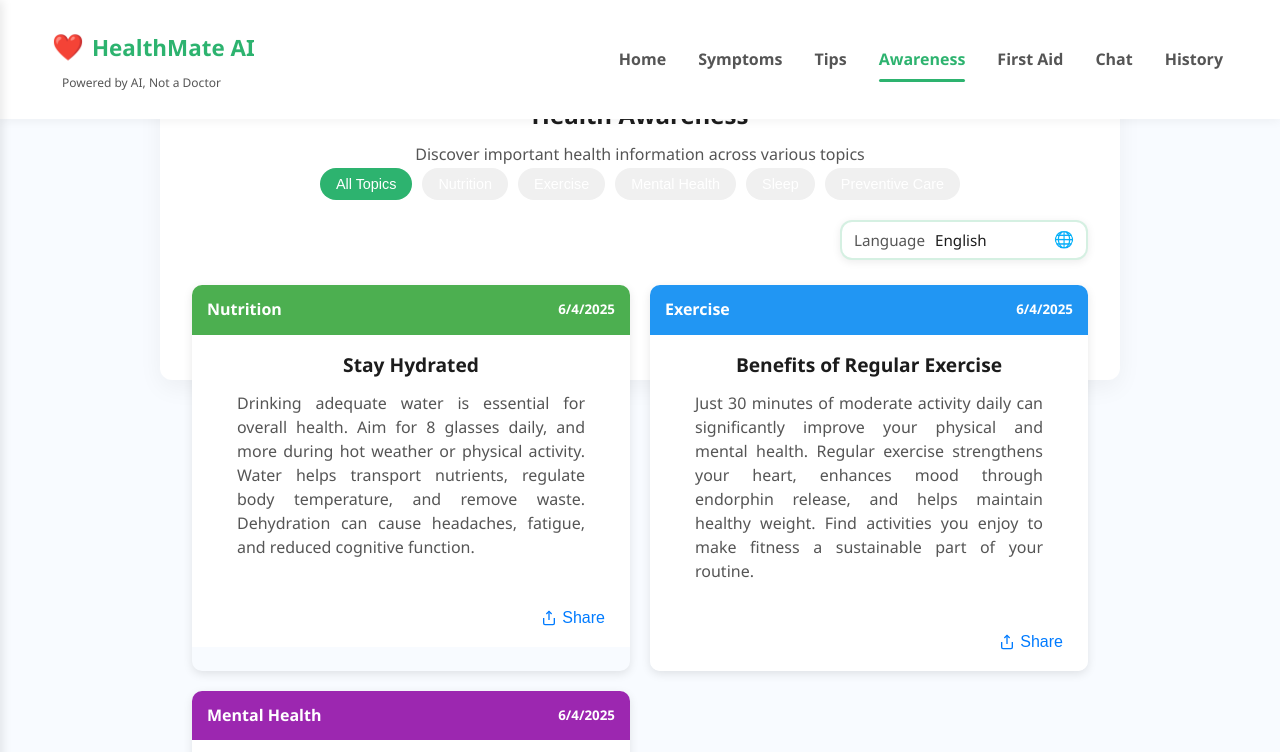
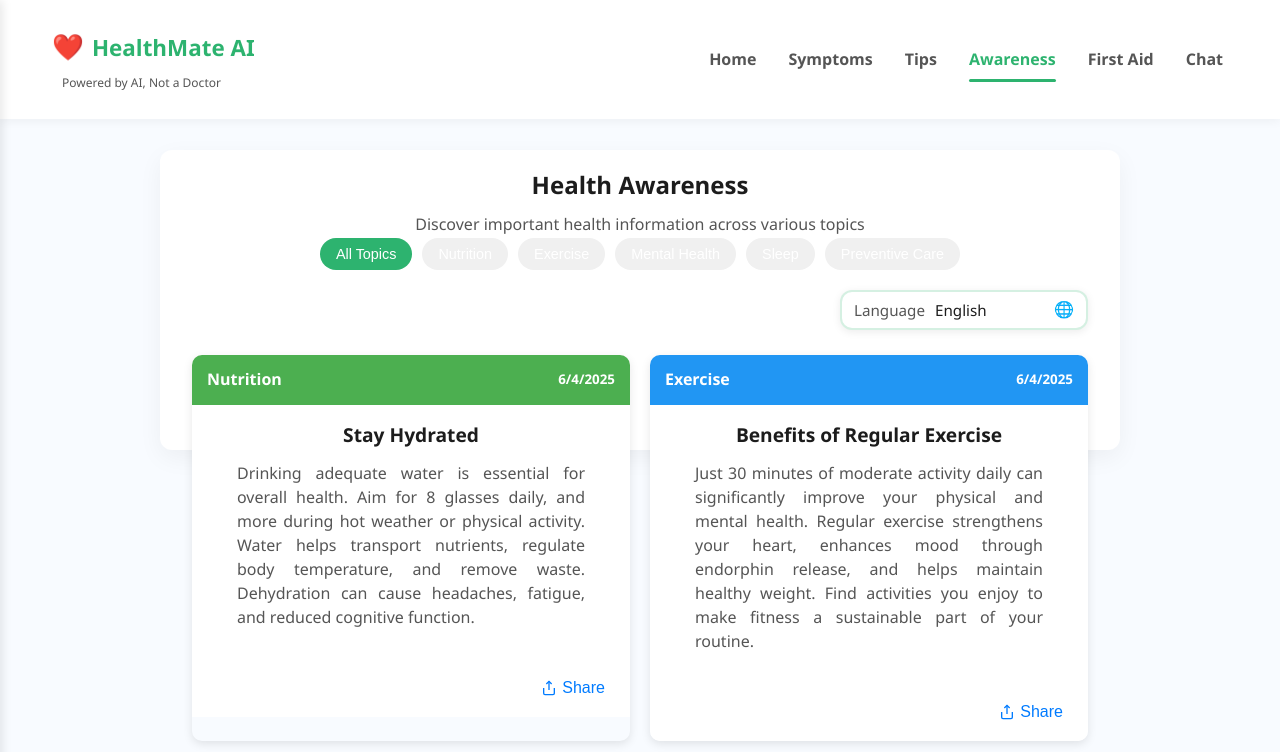
Before and after one commit to michealdvlp/CJID_HEALTHMATE_AI_2, a website: page frontend/awareness.html in a window 1280 px wide. Shown: the top 752 px of the page. Drawn offline with Linux system fonts and the light colour scheme; no server answers.

Commit message:
Update awareness.html

```diff
--- a/frontend/awareness.html
+++ b/frontend/awareness.html
@@ -537,7 +537,7 @@
 
 /* Adjust content spacing to account for fixed header */
 .screen {
-  margin-top: 80px; /* Account for fixed header */
+  margin-top: 150px; /* Account for fixed header */
   padding-top: 1rem;
 }
 
@@ -555,7 +555,7 @@
 
   /* Adjust spacing for the main content */
   .screen {
-    margin-top: 70px;
+    margin-top: 120px;
   }
 
   /* Hide disclaimer text on smaller screens */
@@ -694,7 +694,6 @@
     <a href="awareness.html" class="active">Awareness</a>
     <a href="first-aid.html">First Aid</a>
     <a href="chat.html">Chat</a>
-    <a href="history.html">History</a>
   </nav>
   <button class="nav-toggle" aria-label="Toggle navigation menu" aria-expanded="false" onclick="toggleSidebar()">
     <i class="fas fa-bars"></i>
@@ -716,7 +715,6 @@
     <a href="awareness.html" class="active"><i class="fas fa-book-medical"></i> Awareness</a>
     <a href="first-aid.html"><i class="fas fa-first-aid"></i>First Aid</a>
     <a href="chat.html"><i class="fas fa-comment-medical"></i> Chat</a>
-    <a href="history.html"><i class="fas fa-chart-line"></i> History</a>
   </nav>
   <div class="sidebar-footer">
     <div class="user-info">
```
